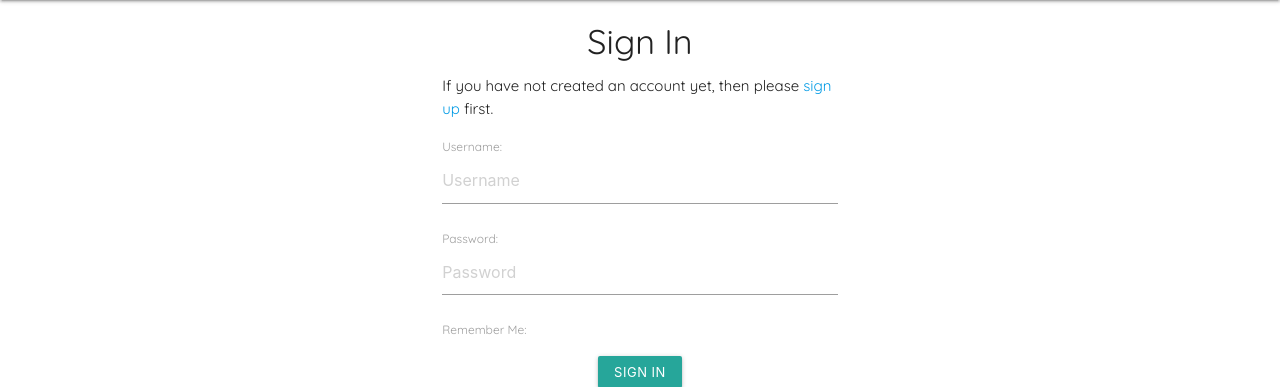
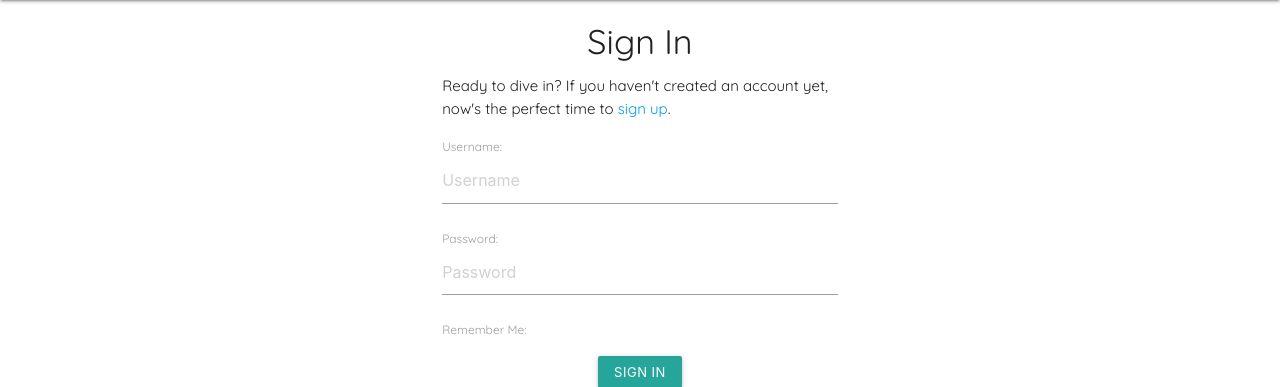
Before and after one commit to e-kai00/expense-tracker, a Django app: page /accounts/login/ in a window 1280 px wide. Shown: the part 64-451 px from the top of the page. Run offline with Django 3.2, Linux system fonts and the light colour scheme; some libraries are stand-ins or nearby versions.

Commit message:
Style sign-up/-in/-out pages

```diff
--- a/trackerapp/templates/account/login.html
+++ b/trackerapp/templates/account/login.html
@@ -1,14 +1,14 @@
 {% extends "trackerapp/base.html" %}
 {% load i18n %}
 {% block head_title %}{% trans "Sign In" %}{% endblock %}
+
 {% block content %}
-
 <div class="container">
   <div class="row">
     <div class="col s8 offset-s2">
       <h4 class="center-align">{% trans "Sign In" %}</h4>
-      <p>{% blocktrans %}If you have not created an account yet, then please
-        <a href="{{ signup_url }}">sign up</a> first.{% endblocktrans %}
+      <p>{% blocktrans %}Ready to dive in? If you haven't created an account yet, now's the perfect time to
+        <a href="{{ signup_url }}">sign up</a>. {% endblocktrans %}
       </p>
 
       <form class="login" method="POST" action="{% url 'account_login' %}">
--- a/trackerapp/templates/account/logout.html
+++ b/trackerapp/templates/account/logout.html
@@ -1,8 +1,8 @@
 {% extends "trackerapp/base.html" %}
 {% load i18n %}
 {% block head_title %}{% trans "Sign Out" %}{% endblock %}
+
 {% block content %}
-
 <div class="container">
   <div class="row center-align">
     <div class="col s8 offset-s2">
@@ -21,5 +21,4 @@
     </div>
   </div>
 </div>
-
 {% endblock %}
--- a/trackerapp/templates/account/signup.html
+++ b/trackerapp/templates/account/signup.html
@@ -7,7 +7,9 @@
   <div class="row">
     <div class="col s8 offset-s2">
       <h4 class="center-align">{% trans "Sign Up" %}</h4>
-      <p>{% blocktrans %}Already have an account? Then please <a href="{{ login_url }}">sign in</a>.{% endblocktrans %}
+      <p>
+        {% blocktrans %}Let's get you started! Fill out the form below. If you already have an account, simply
+        <a href="{{ login_url }}">sign in</a> to continue.{% endblocktrans %}
       </p>
 
       <form class="signup" id="signup_form" method="post" action="{% url 'account_signup' %}">
```
